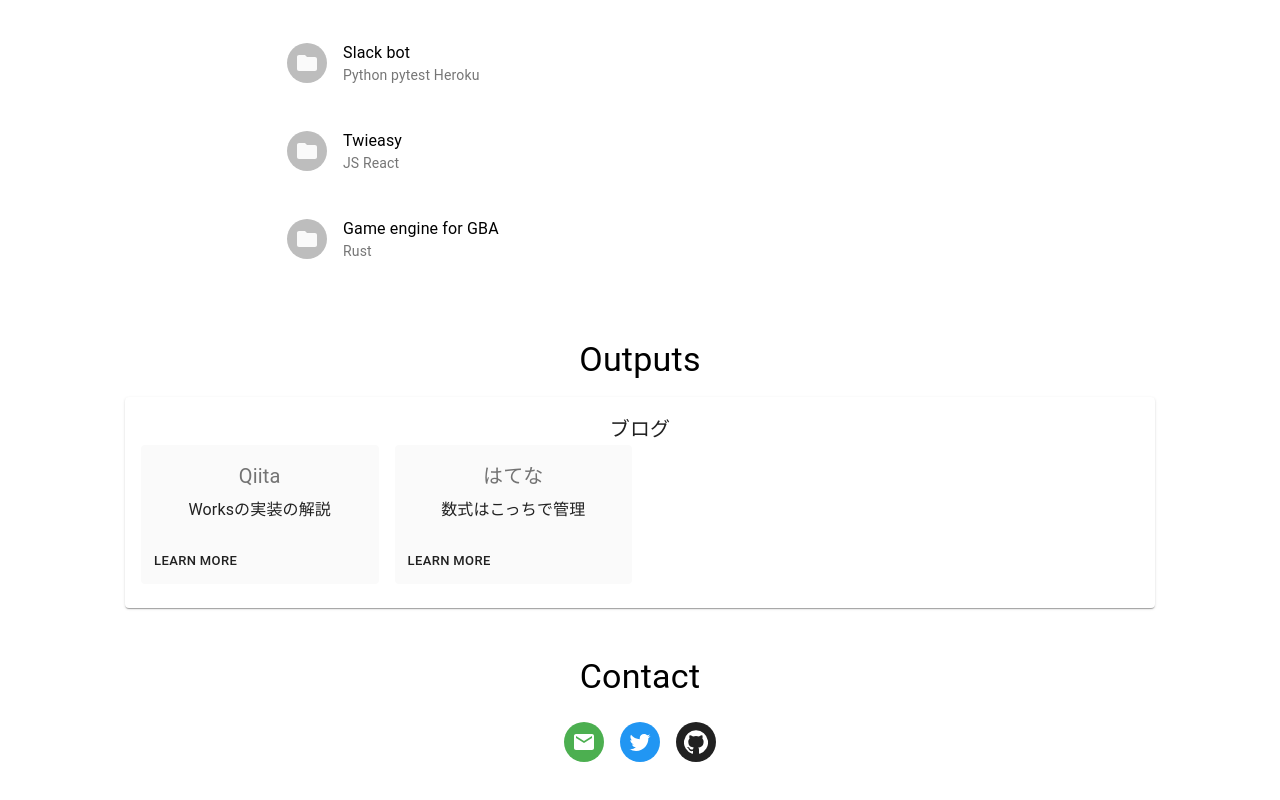
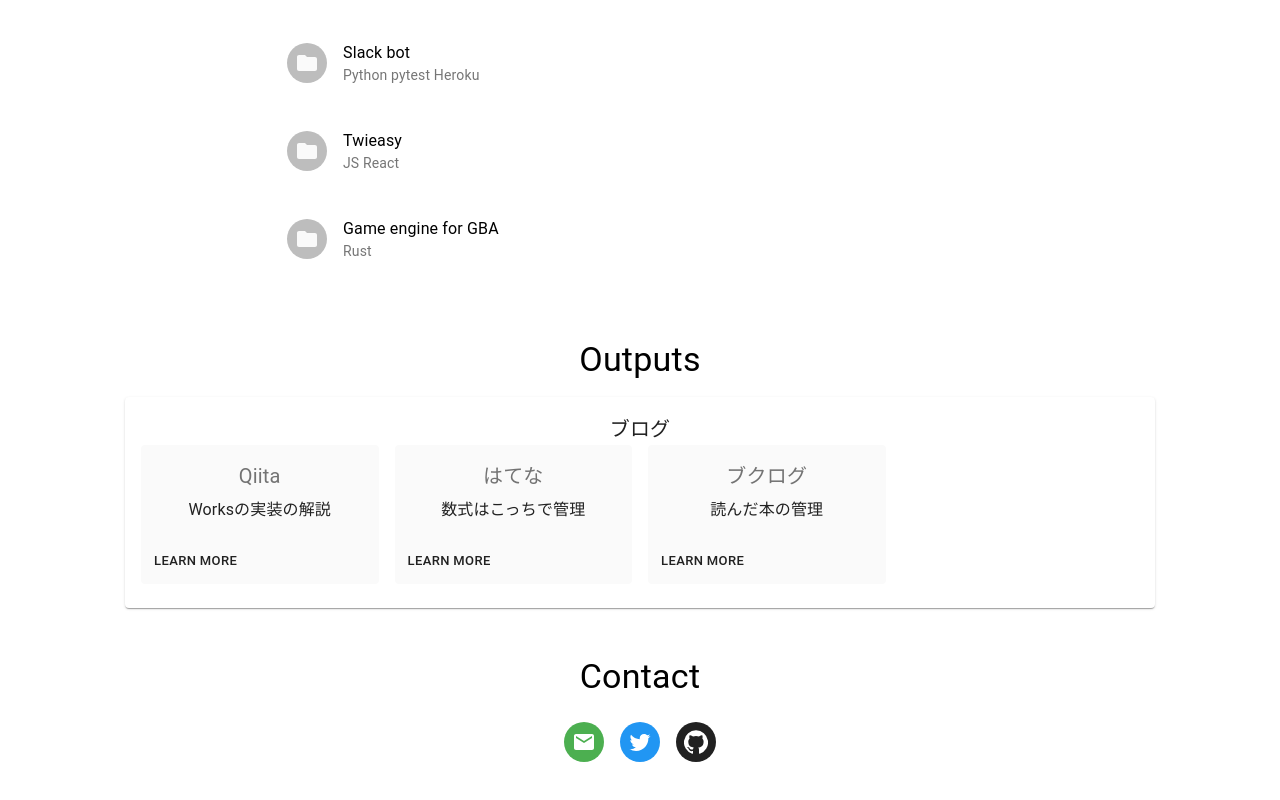
Before and after one commit to gen0x39/portfolio, a React app: page / in a window 1280 px wide. Shown: the part 1184-1984 px from the top of the page. Built offline with nearby package versions, Linux system fonts and the light colour scheme; the HTML template or start-up script is replaced by a standard one.

Commit message:
Add: add component

```diff
--- a/src/components/Outputs.tsx
+++ b/src/components/Outputs.tsx
@@ -33,6 +33,9 @@ const Outputs: React.FC = () => {
                   <Grid item xs={3}>
                     <OutputCard title='はてな' comments='数式はこっちで管理' license='a'/>
                   </Grid>
+                  <Grid item xs={3}>
+                    <OutputCard title='ブクログ' comments='読んだ本の管理' license='a'/>
+                  </Grid>
                 </Grid>
               </Typography>
             </CardContent>
```
